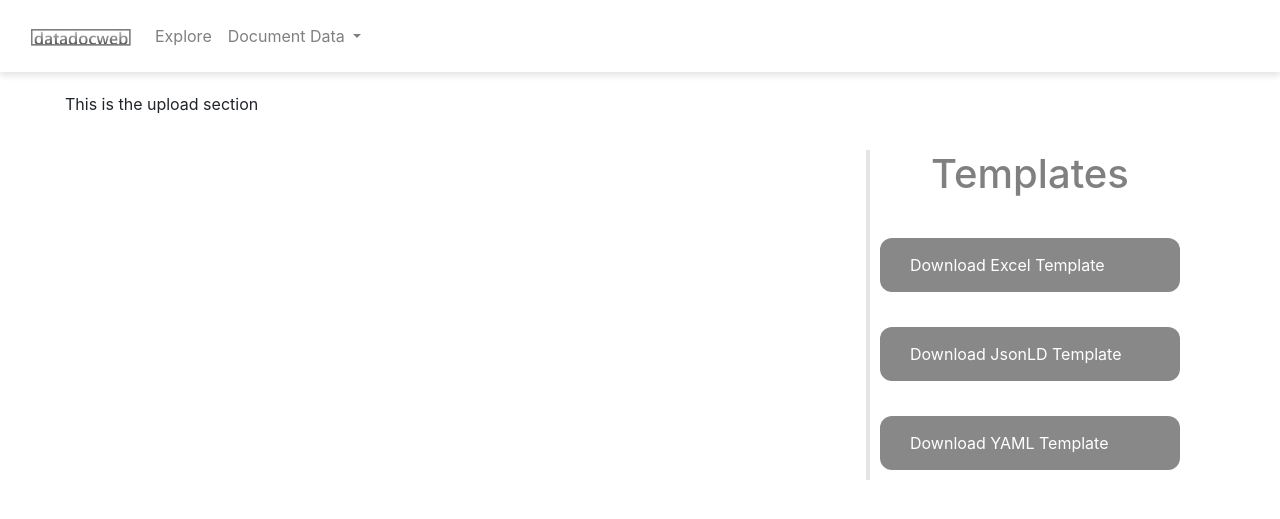
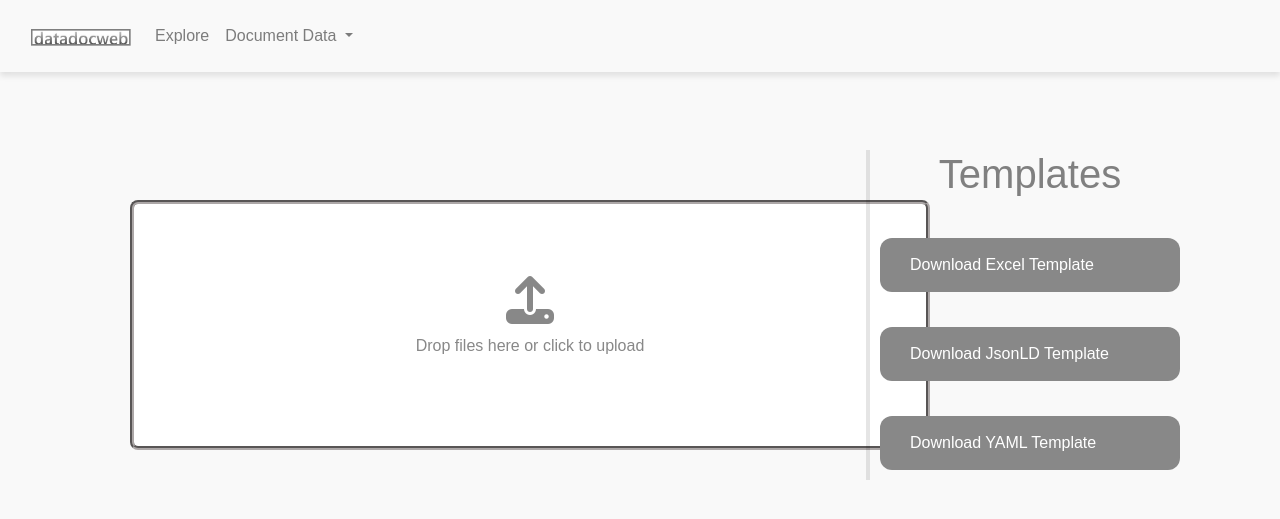
Before and after one commit to EMMC-ASBL/datadocweb, a Django app: page /upload/ in a window 1280 px wide. Shown: the top 519 px of the page. Run offline with Django 5.2, Linux system fonts and the light colour scheme; some libraries are stand-ins or nearby versions.

Commit message:
make partials for readability

```diff
--- a/datadoc/templates/datadoc/components/header.html
+++ b/datadoc/templates/datadoc/components/header.html
@@ -30,8 +30,8 @@
               Document Data
             </a>
             <div class="dropdown-menu" aria-labelledby="navbarDropdown">
-              <a class="dropdown-item" href="/upload">Upload Excel</a>
-              <a class="dropdown-item" href="/edit-form">Edit Excel form</a>
+              <a class="dropdown-item" href="/upload">Upload</a>
+              <a class="dropdown-item" href="/edit-form">Edit documentation</a>
             </div>
           </li>
         </div>
--- /dev/null
+++ b/datadoc/templates/datadoc/partials/dropzone.html
@@ -0,0 +1,90 @@
+<head>
+    <link href="https://cdnjs.cloudflare.com/ajax/libs/font-awesome/6.4.0/css/all.min.css" rel="stylesheet">
+    <style>
+        body {
+            font-family: sans-serif;
+            background-color: #f9f9f9;
+            margin: 0;
+            padding: 0;
+        }
+
+        .dropzone {
+            width: 800px;
+            height: 250px;
+            border: 4px groove #aca7a7;
+            border-radius: 8px;
+            display: flex;
+            flex-direction: column;
+            align-items: center;
+            justify-content: center;
+            margin: 50px auto;
+            padding: 20px;
+            text-align: center;
+            color: #888;
+            background-color: #ffffff;
+            transition: background-color 0.3s, border-color 0.3s;
+        }
+
+        .dropzone.dragover {
+            border-color: #6d6969;
+            background-color: #9b9999;
+        }
+
+        #upload-result {
+            text-align: center;
+            margin-top: 20px;
+        }
+    </style>
+</head>
+
+<body>
+
+    <form id="upload-form" hx-post="/upload/" hx-target="#upload-result" hx-swap="innerHTML"
+        enctype="multipart/form-data">
+        <div id="drop-zone" class="dropzone">
+            <i class="fas fa-upload fa-3x" style="margin-bottom: 10px;"></i>
+            <p>Drop files here or click to upload</p>
+            <input type="file" name="files" id="file-input" multiple hidden>
+        </div>
+    </form>
+
+    <div id="upload-result"></div>
+
+<script>
+    const dropZone = document.getElementById('drop-zone');
+    const fileInput = document.getElementById('file-input');
+    const uploadForm = document.getElementById('upload-form');
+
+    dropZone.addEventListener('click', () => {
+        fileInput.click();
+    });
+
+    dropZone.addEventListener('dragover', (e) => {
+        e.preventDefault();
+        dropZone.classList.add('dragover');
+    });
+
+    dropZone.addEventListener('dragleave', () => {
+        dropZone.classList.remove('dragover');
+    });
+
+    dropZone.addEventListener('drop', (e) => {
+        e.preventDefault();
+        dropZone.classList.remove('dragover');
+
+        const files = e.dataTransfer.files;
+        const dataTransfer = new DataTransfer();
+
+        for (let i = 0; i < files.length; i++) {
+            dataTransfer.items.add(files[i]);
+        }
+
+        fileInput.files = dataTransfer.files;
+
+        // Automatically submit the form
+        uploadForm.submit();
+    });
+</script>
+
+
+</body>
--- /dev/null
+++ b/datadoc/templates/datadoc/partials/templates.html
@@ -0,0 +1,47 @@
+<head>
+    <style>
+        .button-container {
+            display: flex;
+            flex-direction: column;
+            align-items: center;
+            gap: 15px;
+        }
+
+        h1 {
+            text-align: center;
+            color: grey;
+            margin-bottom: 30px;
+        }
+
+        .button {
+            background-color: #888;
+            color: white;
+            border: none;
+            padding: 15px 30px;
+            margin: 10px 0;
+            cursor: pointer;
+            font-size: 16px;
+            width: 300px;
+            border-radius: 12px;
+            transition: background-color 0.3s ease;
+        }
+
+        .button:hover {
+            text-decoration: none;
+            background-color: #454141;
+            color: white;
+        }
+    </style>
+</head>
+
+<body>
+    <h1>Templates</h1>
+    <div class="button-container">
+        <a class="button" href="{% url 'download_template' 'template.xlsx' %}" download>Download
+            Excel Template</a>
+        <a class="button" href="{% url 'download_template' 'template.jsonld' %}" download>Download
+            JsonLD Template</a>
+        <a class="button" href="{% url 'download_template' 'template.yaml' %}" download>Download
+            YAML Template</a>
+    </div>
+</body>
--- a/datadoc/templates/datadoc/views/upload.html
+++ b/datadoc/templates/datadoc/views/upload.html
@@ -13,6 +13,9 @@
     .section-left {
         flex: 0 0 60%;
         padding-left: 30px;
+        position: absolute;
+        top: 150px;
+        left: 100px;
     }
 
     .section-right {
@@ -25,53 +28,15 @@
         right: 100px;
     }
 
-    .button-container {
-        display: flex;
-        flex-direction: column;
-        align-items: center;
-        gap: 15px;
-    }
-
-    h1 {
-        text-align: center;
-        color: grey;
-        margin-bottom: 30px;
-    }
-
-    .button {
-        background-color: #888;
-        color: white;
-        border: none;
-        padding: 15px 30px;
-        margin: 10px 0;
-        cursor: pointer;
-        font-size: 16px;
-        width: 300px;
-        border-radius: 12px;
-        transition: background-color 0.3s ease;
-    }
-
-    .button:hover {
-        text-decoration: none;
-        background-color: #454141;
-        color: white;
-    }
 </style>
 <main class="container">
     <div class="section-left">
-        <p>This is the upload section</p>
+        {% include 'datadoc/partials/dropzone.html' %}
     </div>
 
     <div class="section-right">
-        <h1>Templates</h1>
-        <div class="button-container">
-            <a class="button" href="{% url 'download_template' 'template.xlsx' %}" download>Download
-                Excel Template</a>
-            <a class="button" href="{% url 'download_template' 'template.jsonld' %}" download>Download
-                JsonLD Template</a>
-            <a class="button" href="{% url 'download_template' 'template.yaml' %}" download>Download
-                YAML Template</a>
-        </div>
+        {% include 'datadoc/partials/templates.html' %}
+
     </div>
 
 </main>
```
